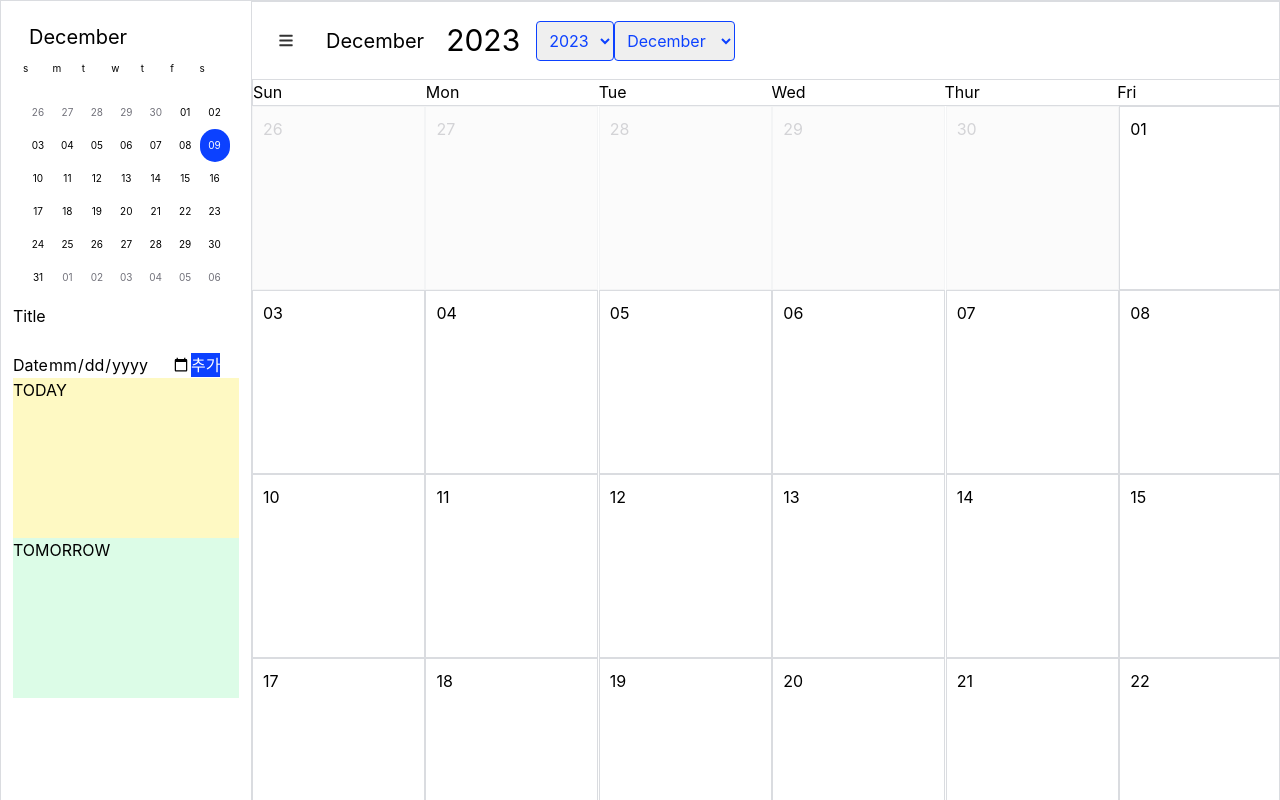
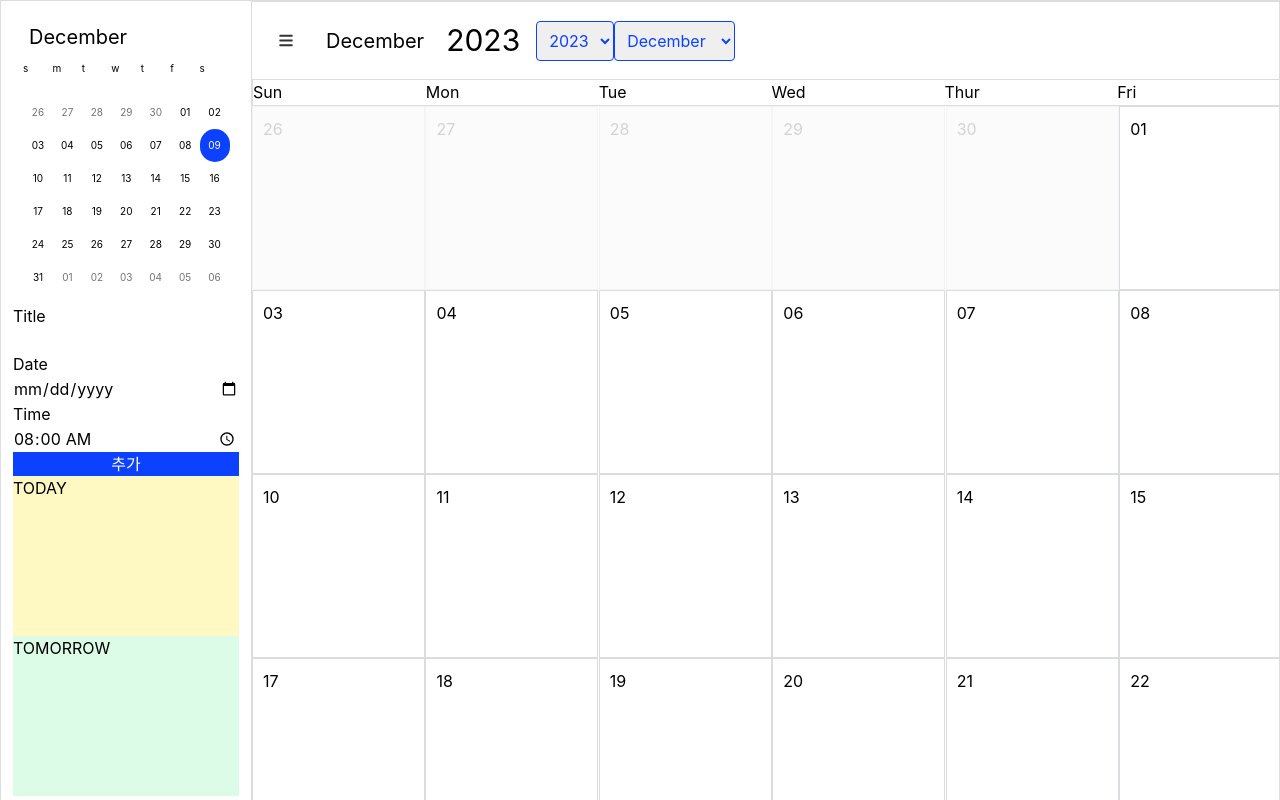
Before and after one commit to lindychi/frontend-bootcamp, a React (Create React App) app: page / in a window 1280 px wide. Shown: the top 800 px of the page. Built offline with nearby package versions, Linux system fonts and the light colour scheme.

Commit message:
add time

```diff
--- a/src/components/ToDoAdd.tsx
+++ b/src/components/ToDoAdd.tsx
@@ -13,10 +13,11 @@ type ToDoAddProps = {
 const ToDoAdd: React.FC<ToDoAddProps> = ({ setTodoData }) => {
   const [title, setTitle] = useState('');
   const [selectedDate, setDate] = useState<Date | null>(null);
+  const [selectedTime, setTime] = useState<string>('08:00');
 
   const handleAddTodo = () => {
-    if (title && selectedDate) {
-      const newTodo = { title, time: '8:00', date: selectedDate as Date };
+    if (title && selectedDate && selectedTime) {
+      const newTodo = { title, time: selectedTime, date: selectedDate as Date };
 
       // 이 부분에서 로컬 스토리지에 데이터 저장
       const existingTodos = JSON.parse(localStorage.getItem('todos') || '[]');
@@ -28,11 +29,12 @@ const ToDoAdd: React.FC<ToDoAddProps> = ({ setTodoData }) => {
 
       setTitle('');
       setDate(null);
+      setTime('08:00');
     }
   };
 
   return (
-    <div>
+    <div className='flex flex-col'>
       Title{''}
       <input
         type="text"
@@ -48,6 +50,12 @@ const ToDoAdd: React.FC<ToDoAddProps> = ({ setTodoData }) => {
          setDate(new Date(selectedDateValue));
         }}
       />
+      Time{' '}
+      <input
+        type="time"
+        value={selectedTime}
+        onChange={(event) => setTime(event.target.value)}
+      />
       <button
         className="bg-primary text-white"
         onClick={handleAddTodo}
```
